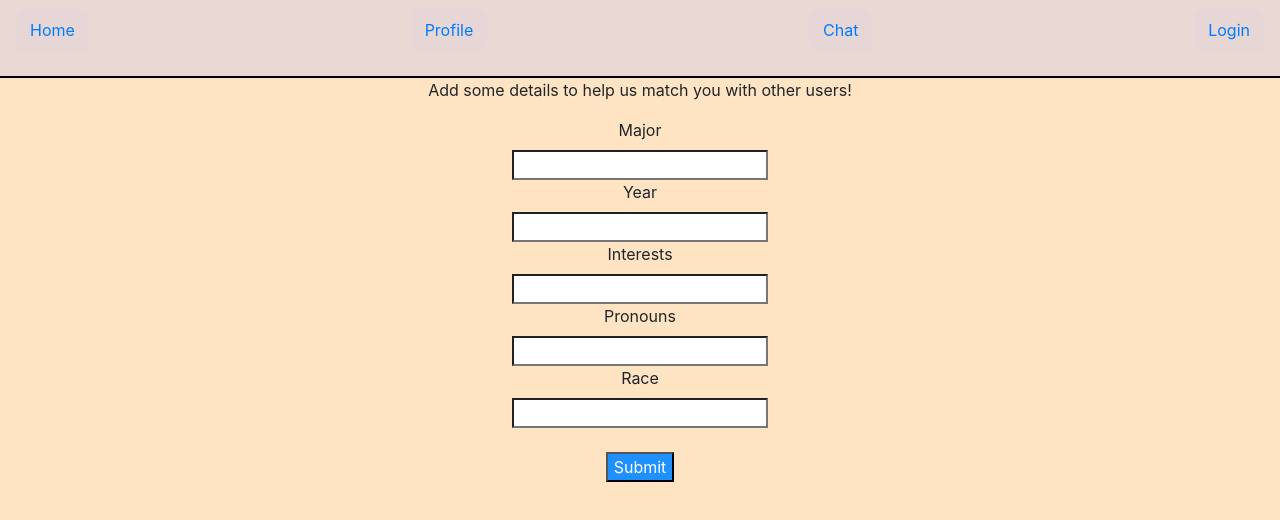
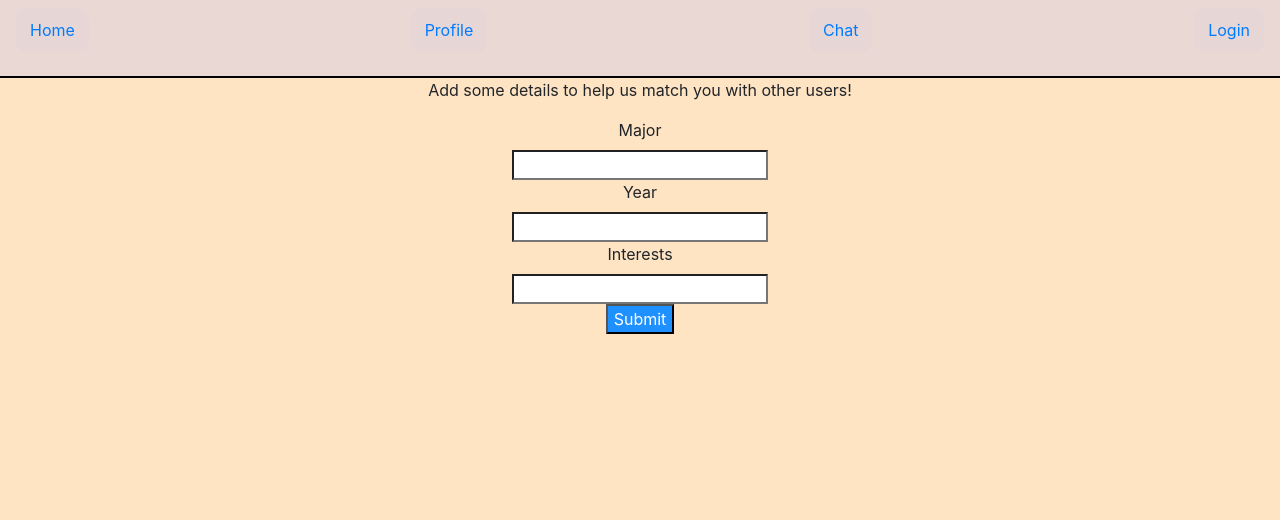
Before and after one commit to Alexander-Reyes9/SBHacks2024, a Next.js app: page /profile in a window 1280 px wide. Shown: the top 520 px of the page. Built offline with nearby package versions, Linux system fonts and the light colour scheme.

Commit message:
Update Profile.js

```diff
--- a/components/Profile.js
+++ b/components/Profile.js
@@ -9,8 +9,12 @@ const Profile = () => {
   let [major, setMajor] = useState("");
   let [year, setYear] = useState("");
   let [interests, setInterests] = useState("");
-  let [pronouns, setPronouns] = useState("");
-  let [race, setRace] = useState("");
+
+  const onSubmit = async () => {
+    await fetch('/api/updateProfile', {method: "POST", body: {major, year, interests}});
+
+
+  }
 
   return (
     <div className='content'>
@@ -21,10 +25,6 @@ const Profile = () => {
           <input type="text" onChange={setYear} name="year"/><br/>
           <label for="interests">Interests</label><br/>
           <input type="text" onChange={setInterests} name="interests"/><br/>
-          <label for="pronouns">Pronouns</label><br/>
-          <input type="text" onChange={setPronouns} name="pronouns"/><br/>
-          <label for="race">Race</label><br/>
-          <input type="text" onChange={setRace} name="race"/><br/> <br/>
           <button onClick={onSubmit}>Submit</button>
         </form>
     </div>
```
